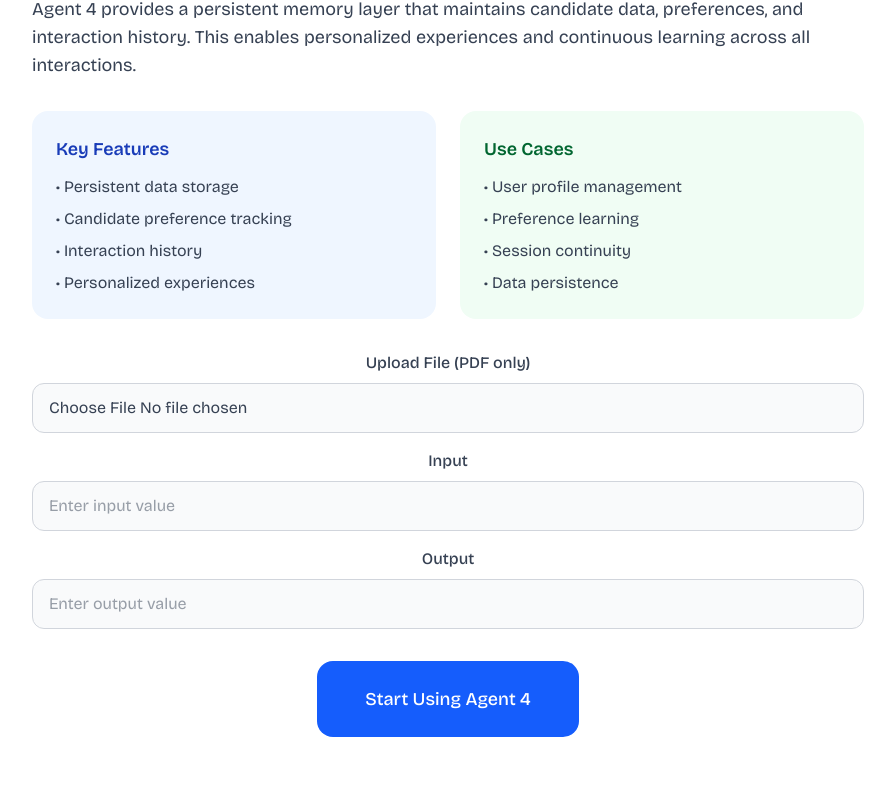
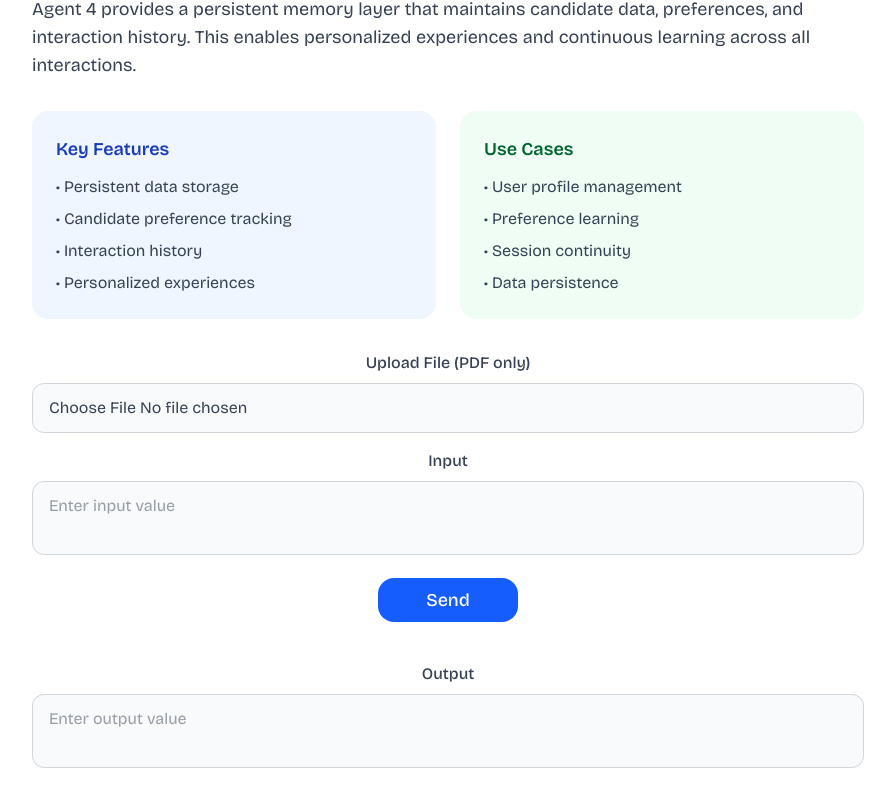
Before and after one commit to Zainshk64/ImageGenerateAI, a React (Vite) app: page /agent4 in a window 1280 px wide. Shown: the part 486-1293 px from the top of the page, without its empty margins (192-1087 px from the left). Built offline with nearby package versions, Linux system fonts and the light colour scheme.

Commit message:
Update Agent4.jsx

```diff
--- a/src/pages/Agent4.jsx
+++ b/src/pages/Agent4.jsx
@@ -96,32 +96,43 @@ const Agent4 = () => {
             {/* Input Field */}
             <div className="mb-4">
               <label className="block mb-2 font-medium text-gray-700 dark:text-gray-200">Input</label>
-              <input
-                type="text"
+              <textarea
                 value={inputValue}
-                onChange={e => setInputValue(e.target.value)}
-                className="w-full px-4 py-3 border border-gray-300 dark:border-gray-600 rounded-xl focus:ring-2 focus:ring-blue-500 focus:border-transparent bg-gray-50 dark:bg-gray-800 text-gray-700 dark:text-gray-100"
+                onChange={e => {
+                  setInputValue(e.target.value);
+                  e.target.style.height = 'auto';
+                  e.target.style.height = e.target.scrollHeight + 'px';
+                }}
+                className="w-full px-4 py-3 border border-gray-300 dark:border-gray-600 rounded-xl focus:ring-2 focus:ring-blue-500 focus:border-transparent bg-gray-50 dark:bg-gray-800 text-gray-700 dark:text-gray-100 resize-none min-h-[48px]"
                 placeholder="Enter input value"
+                style={{ height: 'auto', minHeight: '48px', overflow: 'hidden' }}
               />
             </div>
+
+            <div className="text-center">
+            <button className="inline-flex items-center justify-center gap-2 font-medium transition-colors bg-blue-600 hover:bg-blue-700 text-white text-lg px-12 py-2 rounded-2xl shadow-colored">
+              Send
+            </button>
+          </div>
+
             {/* Output Field */}
             <div className="mb-4">
-              <label className="block mb-2 font-medium text-gray-700 dark:text-gray-200">Output</label>
-              <input
-                type="text"
+              <label className="mt-10 block mb-2 font-medium text-gray-700 dark:text-gray-200">Output</label>
+              <textarea
                 value={outputValue}
-                onChange={e => setOutputValue(e.target.value)}
-                className="w-full px-4 py-3 border border-gray-300 dark:border-gray-600 rounded-xl focus:ring-2 focus:ring-blue-500 focus:border-transparent bg-gray-50 dark:bg-gray-800 text-gray-700 dark:text-gray-100"
+                onChange={e => {
+                  setOutputValue(e.target.value);
+                  e.target.style.height = 'auto';
+                  e.target.style.height = e.target.scrollHeight + 'px';
+                }}
+                className="w-full px-4 py-3 border border-gray-300 dark:border-gray-600 rounded-xl focus:ring-2 focus:ring-blue-500 focus:border-transparent bg-gray-50 dark:bg-gray-800 text-gray-700 dark:text-gray-100 resize-none min-h-[48px]"
                 placeholder="Enter output value"
+                style={{ height: 'auto', minHeight: '48px', overflow: 'hidden' }}
               />
             </div>
           </div>
 
-          <div className="text-center">
-            <button className="inline-flex items-center justify-center gap-2 font-medium transition-colors bg-blue-600 hover:bg-blue-700 text-white text-lg px-12 py-6 rounded-2xl shadow-colored">
-              Start Using Agent 4
-            </button>
-          </div>
+
         </div>
       </div>
     </div>
```
